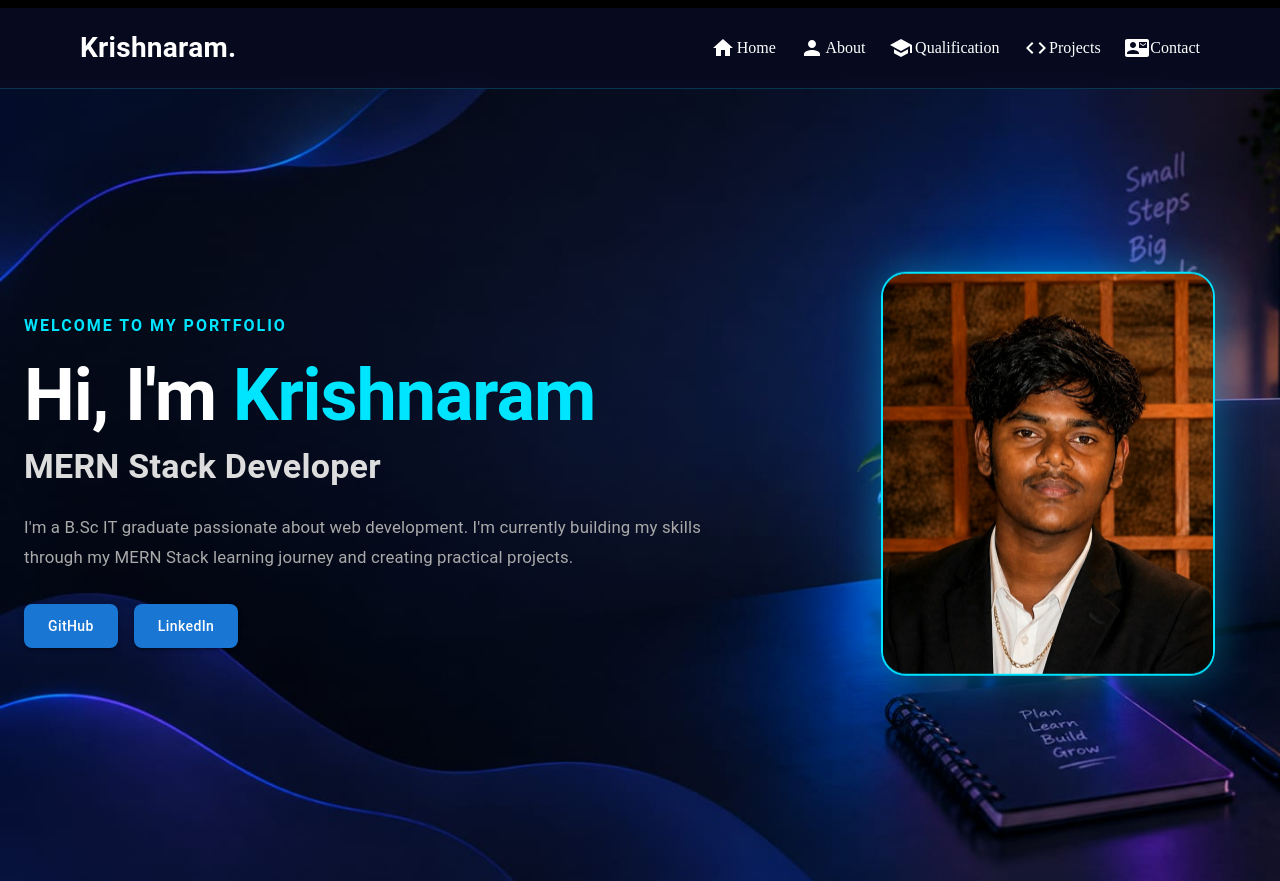
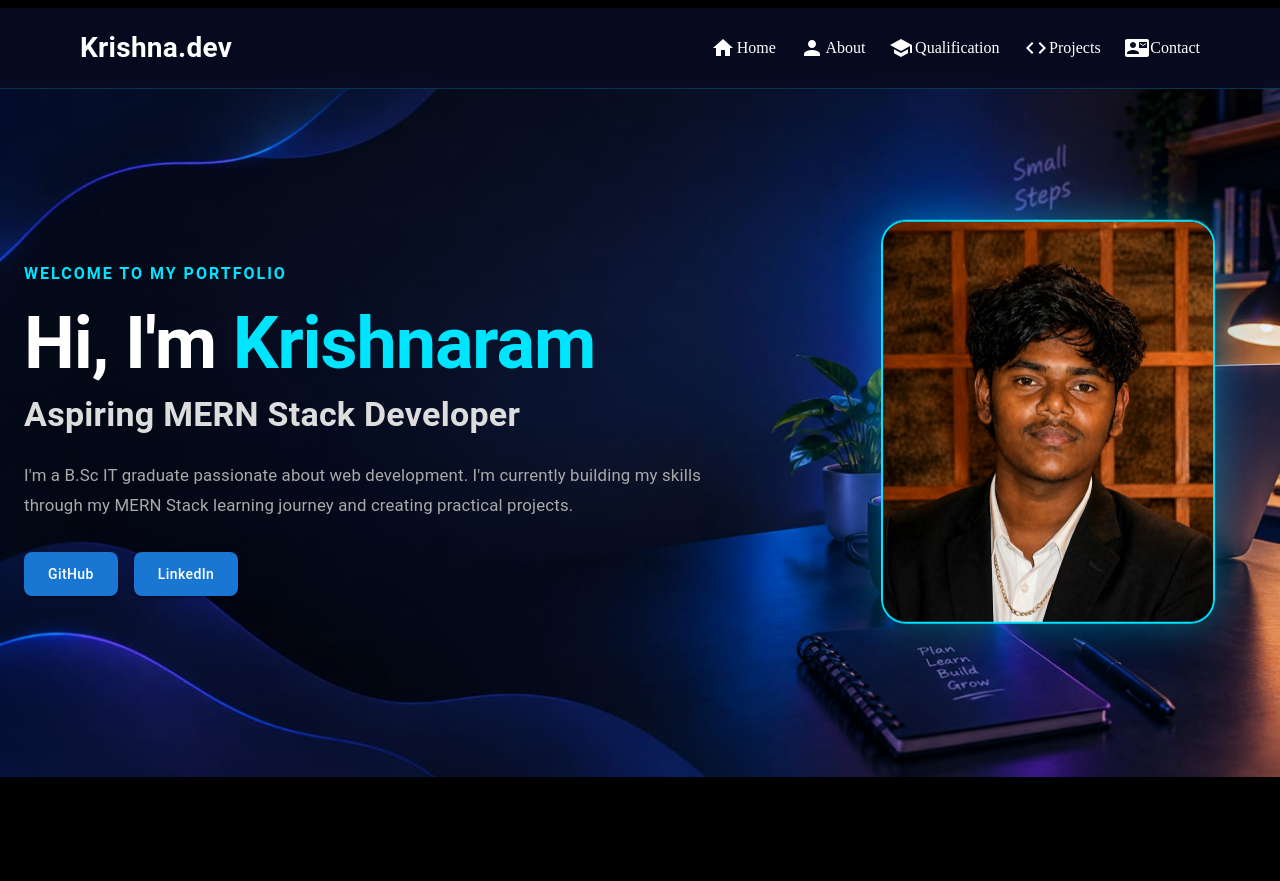
Before and after one commit to krishqop/my-portfolio, a React (Vite) app: page / in a window 1280 px wide. After the commit the page ends 800 px from the top, so only its background shows below. Built offline with nearby package versions, Linux system fonts and the light colour scheme.

Commit message:
update portfolio

```diff
--- a/src/components/Home.jsx
+++ b/src/components/Home.jsx
@@ -13,7 +13,7 @@ function Home() {
    return (
       <Box
       sx={{
-      minHeight: "100vh",
+      minHeight: "87vh",
       display: "flex",
       alignItems: "center",
       backgroundImage: "url(./Home1.jpeg)",
@@ -70,7 +70,7 @@ function Home() {
           color: "#ddd",
         }}
       >
-        MERN Stack Developer
+        Aspiring MERN Stack Developer
       </Typography>
 
       {/* Description */}
--- a/src/components/Navigation.jsx
+++ b/src/components/Navigation.jsx
@@ -54,7 +54,7 @@ function Navigation() {
           flexGrow: { xs: 1, md: 0 },
         }}
       >
-        Krishnaram.
+        Krishna.dev
       </Typography>
 
       {/* MENU ICON */}
```
Also changed, not shown: src/components/About.jsx (line endings or trailing spaces).
